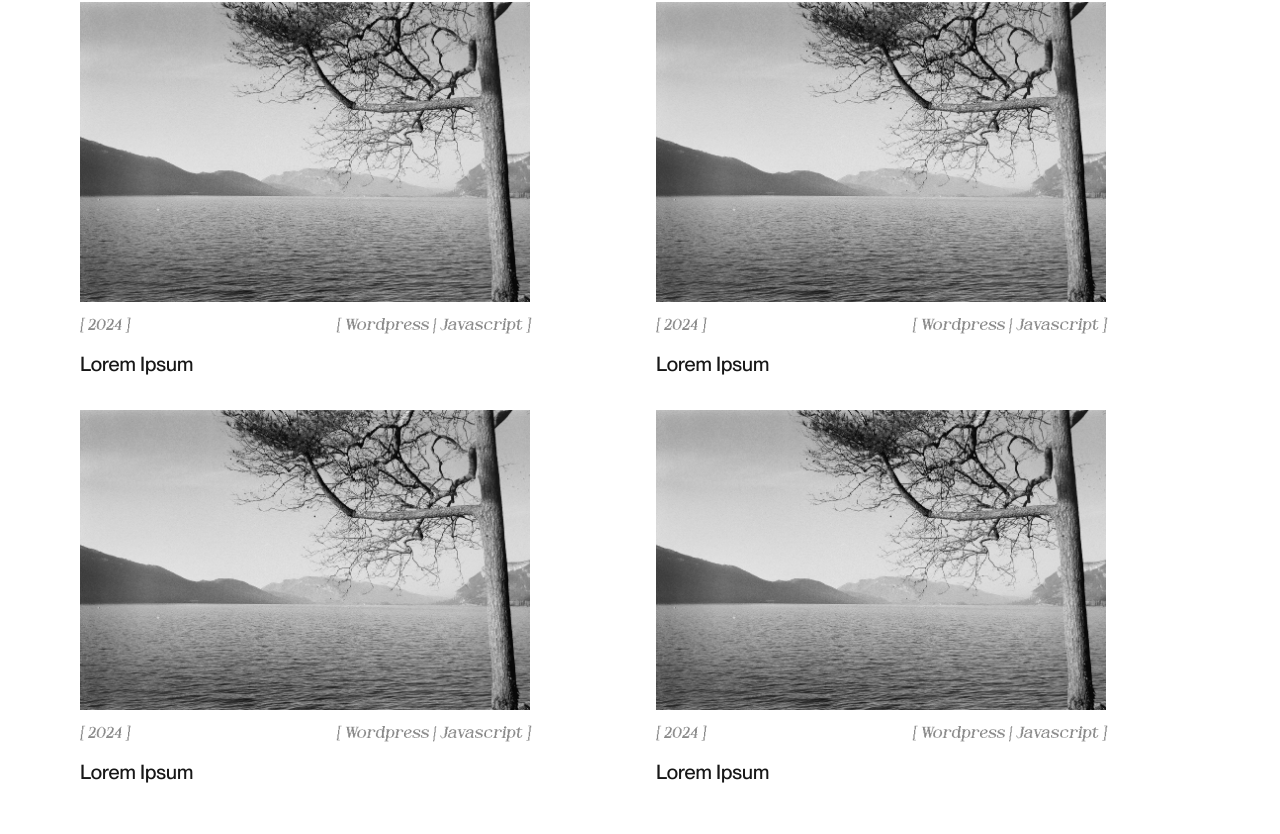
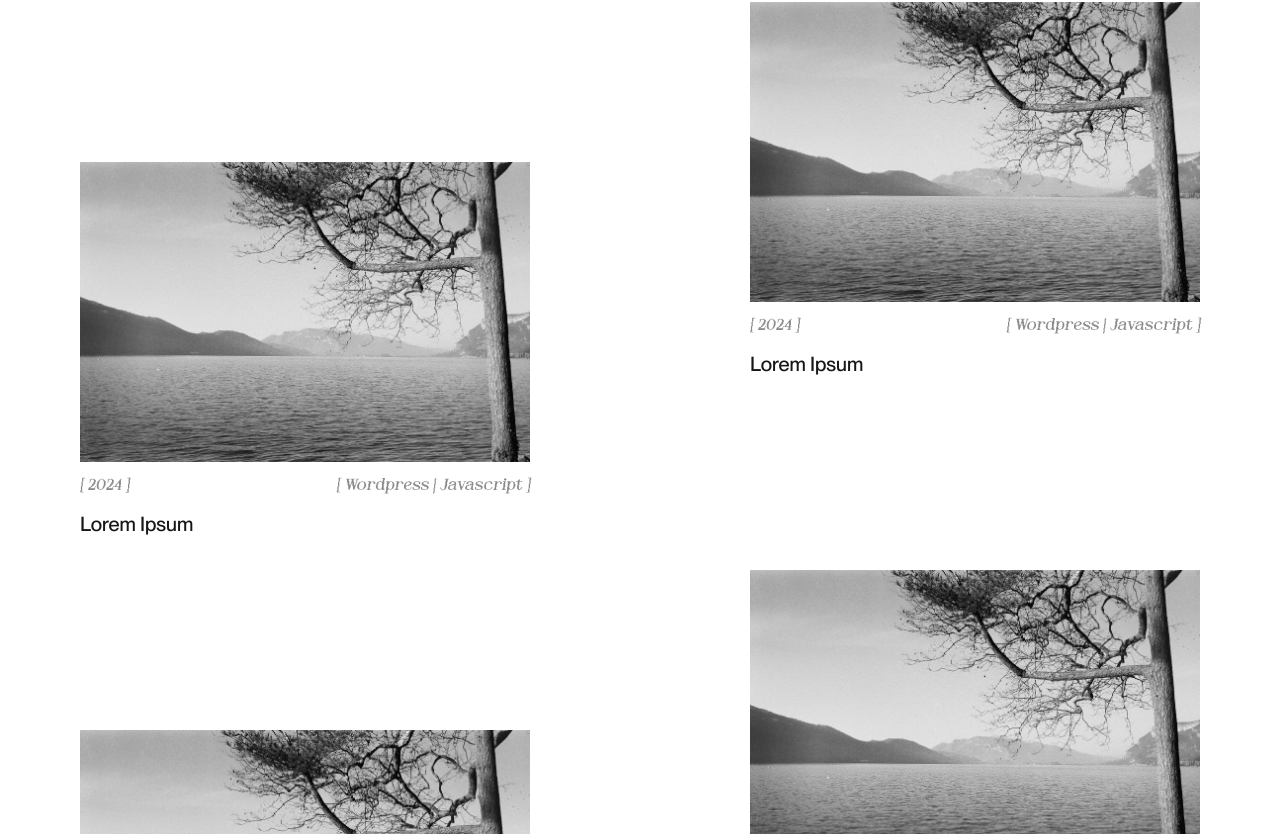
Before and after one commit to pommito/Portfolio-2024, a Next.js app: page / in a window 1280 px wide. Shown: the part 1066-1900 px from the top of the page. Built offline with nearby package versions, Linux system fonts and the light colour scheme.

Commit message:
Integ(Home) : some styling changes to make it better

```diff
--- a/src/app/page.tsx
+++ b/src/app/page.tsx
@@ -23,10 +23,10 @@ export default function Home() {
       <section className="flex flex-col min-h-screen max-h py-20">
         <h3 className="font-dot text-6xl h-fit mb-32">Selected project</h3>
         <div className="grid grid-cols-2 auto-rows-auto gap-8 w-full">
-          <ProjectCard className="" id={1} />
-          <ProjectCard className="" id={2} />
-          <ProjectCard className="" id={3} />
-          <ProjectCard className="" id={4} />
+          <ProjectCard className="mt-40" id={1} />
+          <ProjectCard className="justify-self-end" id={2} />
+          <ProjectCard className="mt-40" id={3} />
+          <ProjectCard className="justify-self-end" id={4} />
         </div>
       </section>
 
```
